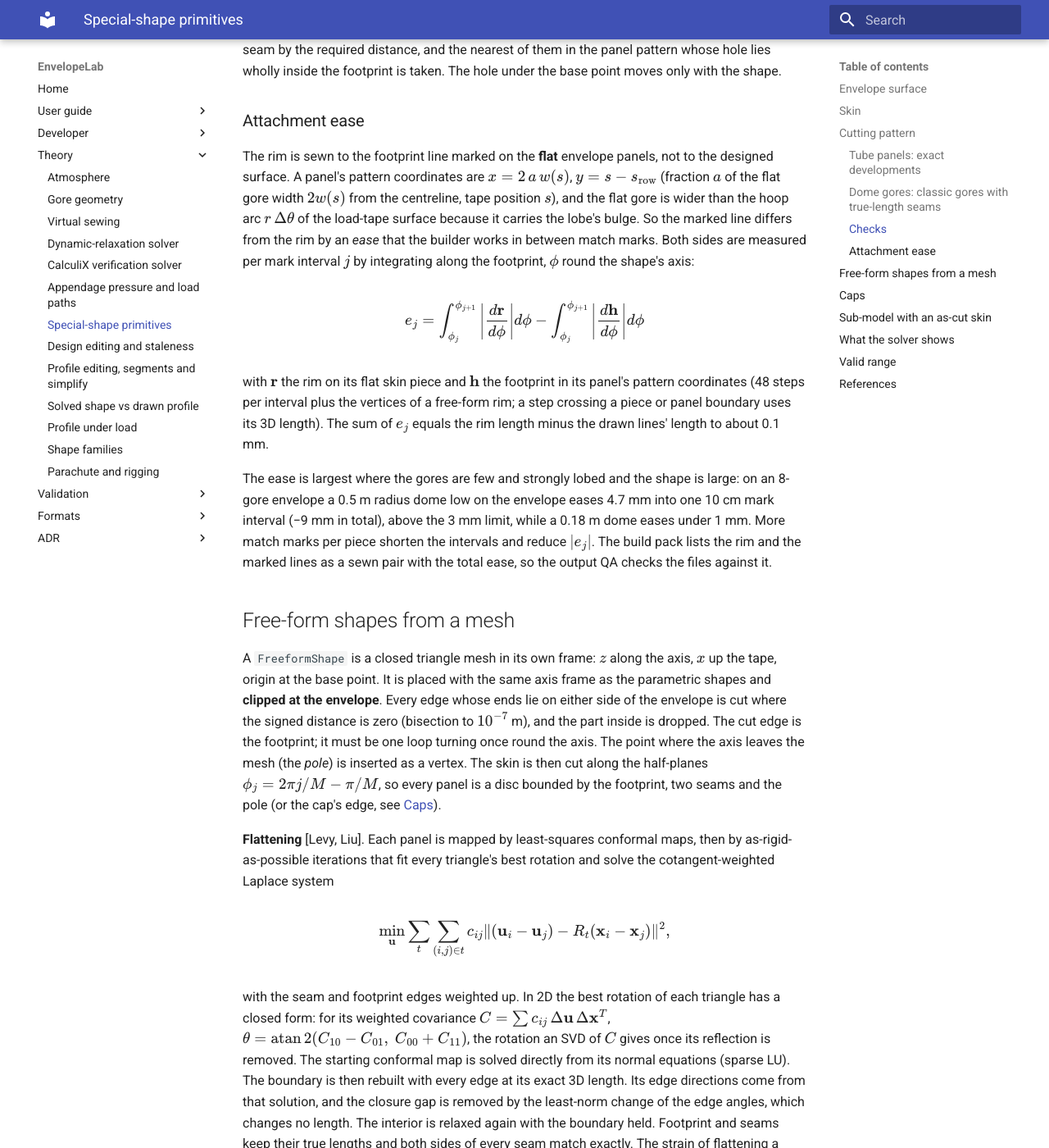
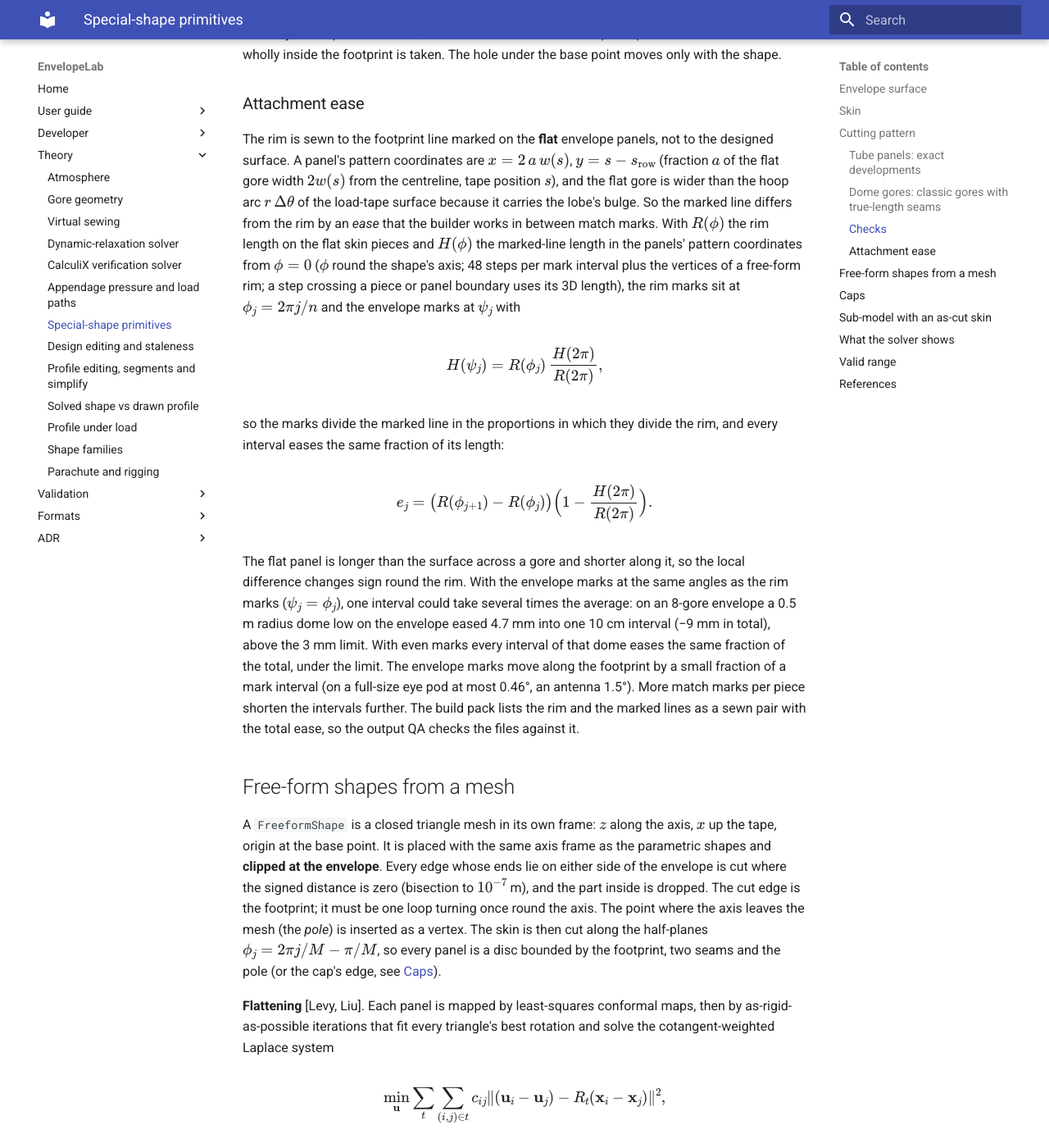
Before and after one commit to ekoenig4/EnvelopeLab, an MkDocs documentation site: the page built from docs/theory/special-shape-primitives.md, in a window 1280 px wide and 1400 px high, scrolled down 3496 px. Shown: the whole window at 82% size. Built offline with MkDocs 1.6.1 and Material for MkDocs 9.7.7, drawn with Linux system fonts in a browser that asks for light colours.

Commit message:
fix(geometry): spread the attachment ease evenly between match marks
Every special shape of the user's Smalley 90K alien design failed the
attachment-ease check: 6.5 mm in one match-mark interval on the
antennae and 20.5 mm on the eye pods, against the 3 mm sewn-edge limit,
although rim and marked line differed by only +15.7 mm over 3.10 m
(0.5 %) and +27.4 mm over 22.88 m (0.12 %) in total. Cause: the
envelope-side mark sat at the same angle round the shape as its rim
mark. The flat panel is longer than the surface across a gore and
shorter along it, so the per-interval difference changed sign round the
rim (+18.7 to -20.5 mm on an eye pod) and bunched into a few intervals;
adding marks could not fix the eye pods (8 marks per piece still left
about 10 mm per interval).

The rim marks stay at phi_j = 2 pi j / n; the envelope marks move to
psi_j with H(psi_j) = R(phi_j) H(2 pi) / R(2 pi) (R, H: cumulative rim
and marked-line lengths), so every interval eases the same fraction of
its length (_even_marks replaces _mark_ease; MatchMark gains
host_phi_deg, also in to_dict). The marking sheets' marks move along
the footprint line; the skin pieces, rim and footprint are unchanged.

On the alien design: antennae 6.5 -> 1.16 mm per interval, eye pods
20.5 -> 2.39 / 2.49 mm (all pass); marks move by at most 1.5 deg
(antenna), 0.46 deg (eye pod). Regression fixture flat_chord_pattern:
3-6 mm (errors, recorded in its README) -> 1.35 / 0.39 / 1.05 mm (pass);
the test and README now record the passing values.

Tests: test_attachment_ease_is_spread_evenly_between_match_marks (the
8-gore dome that failed now passes, ease one-signed and within 1.5x the
mean, more marks still shorten intervals, total unchanged);
test_envelope_match_marks_lie_on_the_marked_line (every moved mark lies
within 1 mm of its panel's attachment line). Primitives, freeform,
build pack, project shapes, shape runs, display and regression suites:
134 passed, 1 skipped; GUI shapes 22 passed; build-pack QA 0 findings.

Co-Authored-By: Claude Opus 5.5 <noreply@anthropic.com>
Claude-Session: https://claude.ai/code/session_01Tiox1Teu3kr5QMcySLkL8U

```diff
--- a/docs/theory/special-shape-primitives.md
+++ b/docs/theory/special-shape-primitives.md
@@ -148,25 +148,33 @@ the designed surface. A panel's pattern coordinates are
 width \(2w(s)\) from the centreline, tape position \(s\)), and the flat gore is wider
 than the hoop arc \(r\,\Delta\theta\) of the load-tape surface because it carries the
 lobe's bulge. So the marked line differs from the rim by an *ease* that the builder
-works in between match marks. Both sides are measured per mark interval \(j\) by
-integrating along the footprint, \(\phi\) round the shape's axis:
+works in between match marks. With \(R(\phi)\) the rim length on the flat skin pieces and
+\(H(\phi)\) the marked-line length in the panels' pattern coordinates from \(\phi = 0\)
+(\(\phi\) round the shape's axis; 48 steps per mark interval plus the vertices of a
+free-form rim; a step crossing a piece or panel boundary uses its 3D length), the rim
+marks sit at \(\phi_j = 2\pi j/n\) and the envelope marks at \(\psi_j\) with
 
 \[
-e_j = \int_{\phi_j}^{\phi_{j+1}} \left|\frac{d\mathbf{r}}{d\phi}\right| d\phi
-    - \int_{\phi_j}^{\phi_{j+1}} \left|\frac{d\mathbf{h}}{d\phi}\right| d\phi
+H(\psi_j) = R(\phi_j)\,\frac{H(2\pi)}{R(2\pi)} ,
 \]
 
-with \(\mathbf{r}\) the rim on its flat skin piece and \(\mathbf{h}\) the footprint in
-its panel's pattern coordinates (48 steps per interval plus the vertices of a free-form
-rim; a step crossing a piece or panel boundary uses its 3D length). The sum of
-\(e_j\) equals the rim length minus the drawn lines' length to about 0.1 mm.
+so the marks divide the marked line in the proportions in which they divide the rim, and
+every interval eases the same fraction of its length:
 
-The ease is largest where the gores are few and strongly lobed and the shape is large:
-on an 8-gore envelope a 0.5 m radius dome low on the envelope eases 4.7 mm into one
-10 cm mark interval (−9 mm in total), above the 3 mm limit, while a 0.18 m dome eases
-under 1 mm. More match marks per piece shorten the intervals and reduce \(|e_j|\). The
-build pack lists the rim and the marked lines as a sewn pair with the total ease, so
-the output QA checks the files against it.
+\[
+e_j = \bigl(R(\phi_{j+1}) - R(\phi_j)\bigr)\Bigl(1 - \frac{H(2\pi)}{R(2\pi)}\Bigr).
+\]
+
+The flat panel is longer than the surface across a gore and shorter along it, so the
+local difference changes sign round the rim. With the envelope marks at the same angles as
+the rim marks (\(\psi_j = \phi_j\)), one interval could take several times the average: on
+an 8-gore envelope a 0.5 m radius dome low on the envelope eased 4.7 mm into one 10 cm
+interval (−9 mm in total), above the 3 mm limit. With even marks every interval of that
+dome eases the same fraction of the total, under the limit. The envelope marks move along
+the footprint by a small fraction of a mark interval (on a full-size eye pod at most
+0.46°, an antenna 1.5°). More match marks per piece shorten the intervals further. The
+build pack lists the rim and the marked lines as a sewn pair with the total ease, so the
+output QA checks the files against it.
 
 ## Free-form shapes from a mesh
 
```
Also changed, not shown: CHANGELOG.md (+8 -0 lines), docs/user/special-shape-primitives.md (+7 -4 lines), 4 other files.
